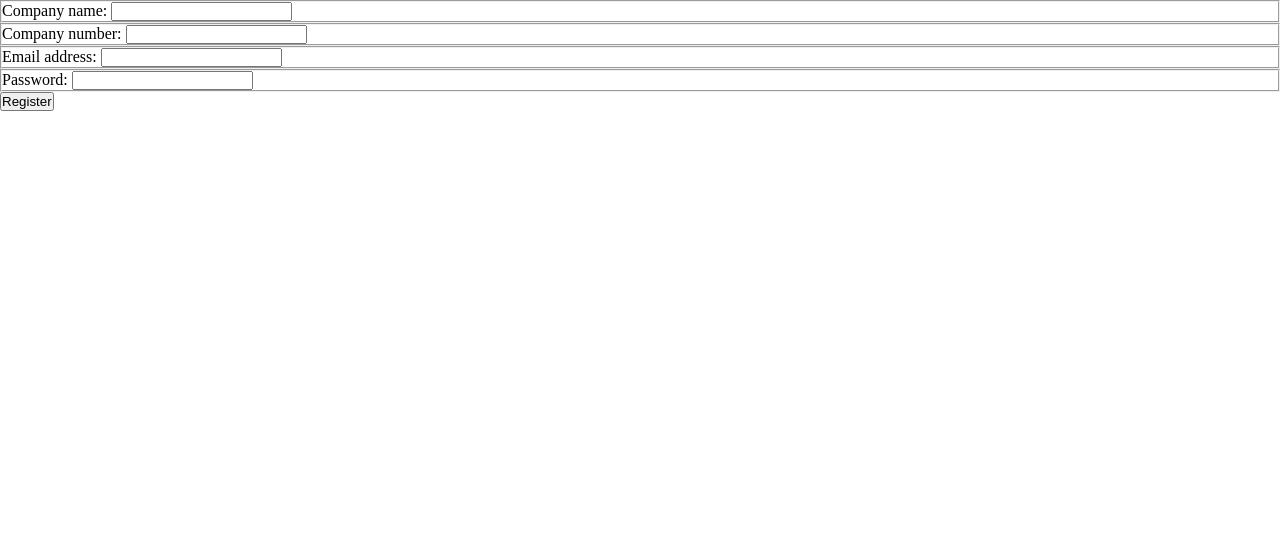
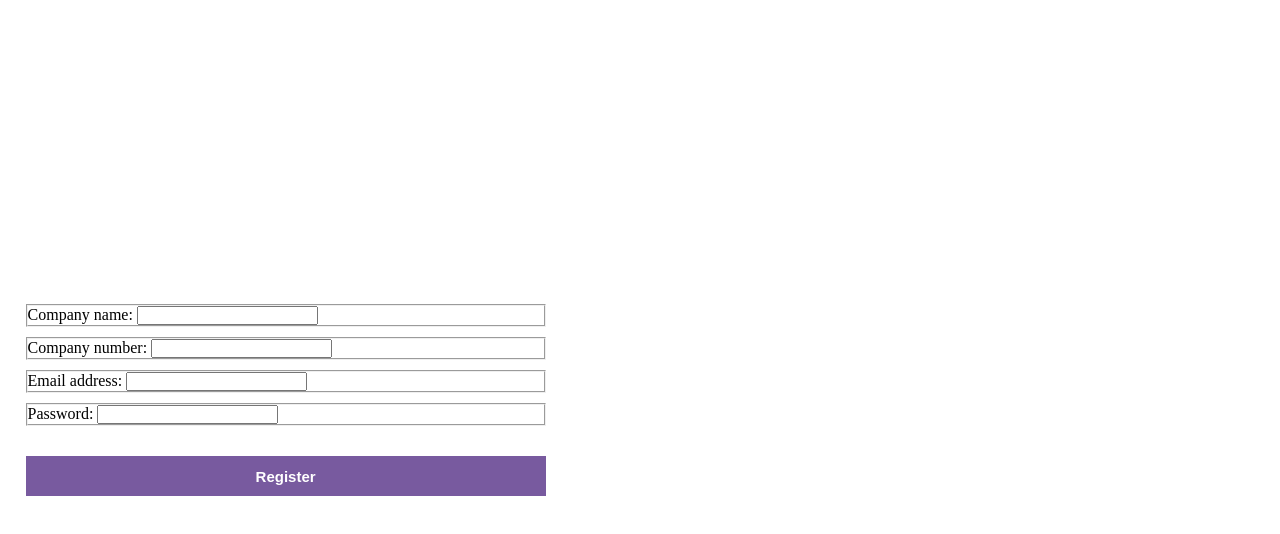
Before and after one commit to mithurssan/connectify_front_end, a React (Vite) app: page /signup/business in a window 1280 px wide. Shown: the top 534 px of the page. Built offline with nearby package versions, Linux system fonts and the light colour scheme.

Commit message:
SignUpbusiness

```diff
--- a/src/components/NavBar/style.css
+++ b/src/components/NavBar/style.css
@@ -86,6 +86,6 @@
 
   .nav-text {
    display: flex;
-   gap: 20px;
+   gap: 10px;
 
   }
--- a/src/pages/SignupBusiness/index.jsx
+++ b/src/pages/SignupBusiness/index.jsx
@@ -1,5 +1,6 @@
 import React, { useState } from 'react';
 import axios from 'axios';
+import './style.css'
 
 const SignupBusiness = () => {
 	const [companyName, setCompanyName] = useState('');
@@ -59,24 +60,24 @@ const SignupBusiness = () => {
 
 	return (
 		<div>
-			<form onSubmit={handleSubmit}>
+			<form onSubmit={handleSubmit} className="business-container">
 				<fieldset>
-					<label htmlFor="name">Company name: </label>
+					<label htmlFor="name" className="company-text" >Company name:  </label>
 					<input type="text" id="name" value={companyName} onChange={handleInputName} />
 				</fieldset>
 				<fieldset>
-					<label htmlFor="number">Company number: </label>
+					<label htmlFor="number" className="company-text">Company number: </label>
 					<input type="number" id="number" value={companyNumber} onChange={handleInputNumber} />
 				</fieldset>
 				<fieldset>
-					<label htmlFor="email">Email address: </label>
+					<label htmlFor="email" className="company-text">Email address: </label>
 					<input type="email" id="email" value={companyEmail} onChange={handleInputEmail} />
 				</fieldset>
 				<fieldset>
-					<label htmlFor="password">Password: </label>
+					<label htmlFor="password" className="company-text">Password: </label>
 					<input type="password" id="password" value={companyPassword} onChange={handleInputPassword} />
 				</fieldset>
-				<input type="submit" value="Register" />
+				<input type="submit" value="Register" className="sign-up" />
 			</form>
 			{isLoaded && <h1>Correct Credentials</h1>}
 			{error && (
--- a/src/pages/SignupBusiness/style.css
+++ b/src/pages/SignupBusiness/style.css
@@ -0,0 +1,29 @@
+.company-label {
+font-size: 20px;
+
+}
+
+.business-container {
+    position: fixed;
+    top: 50%;
+    left: 2%;
+    transform: translate(0, -50%);
+    display: flex;
+    flex-direction: column;
+    justify-content: space-between;
+    gap: 10px;
+    width: 80%;
+    max-width: 520px;
+}
+
+.sign-up {
+  margin-top: 20px;
+  height: 40px;
+  border: none;
+  background-color: #785A9F ;
+  color: white;
+  font-size: 15px;
+  font-weight: 900;
+  cursor: pointer;
+
+}
```
